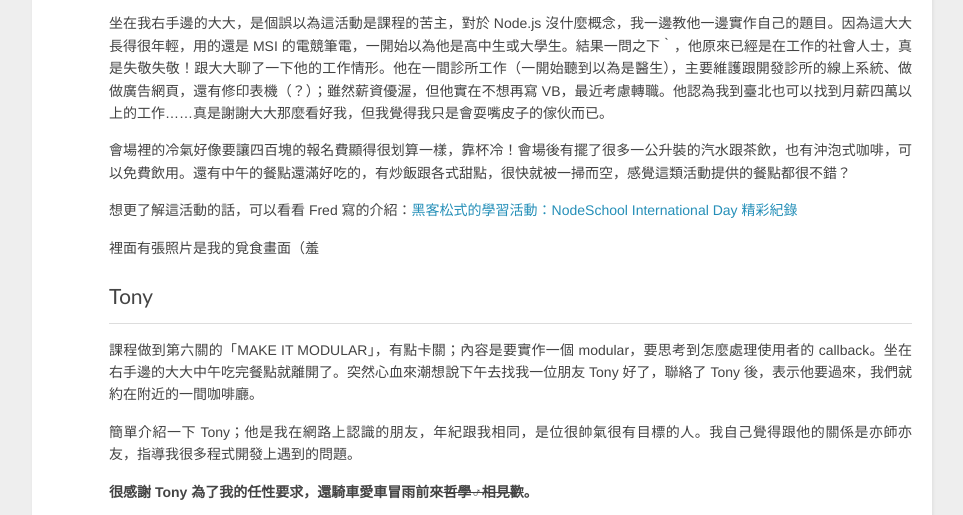
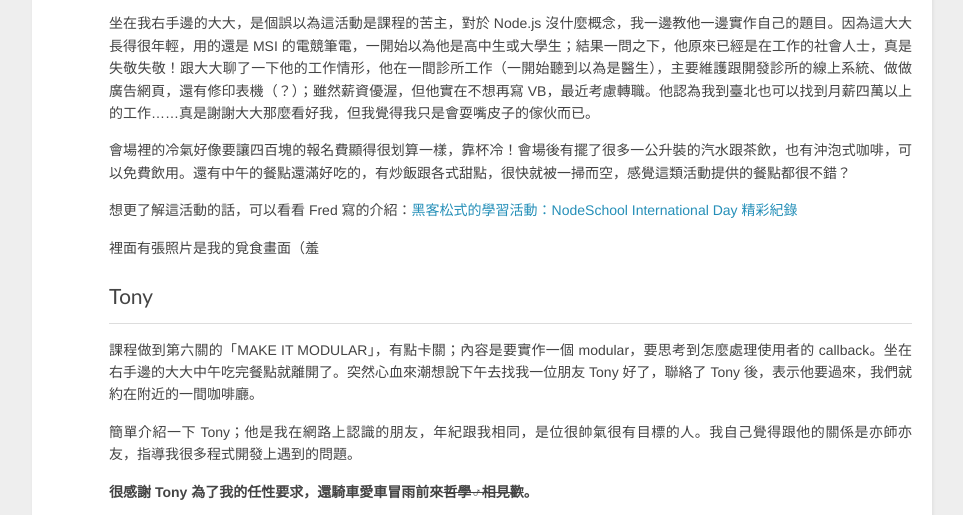
Before and after one commit to otakuG/otakuG.github.io, a plain HTML site: page 2015/05/28/201505-taipei/index.html in a window 1280 px wide. Shown: the part 3048-3563 px from the top of the page, without its empty margins (8-971 px from the left). Drawn offline with nearby package versions, Linux system fonts and the light colour scheme.

Commit message:
Site updated: 2015-05-28 23:34:24

```diff
--- a/2015/05/28/201505-taipei/index.html
+++ b/2015/05/28/201505-taipei/index.html
@@ -83,7 +83,7 @@ Day 1出發那天是星期五，為了配合朋友 BOSS 下班，我搭乘 1310
 <p>這活動很不像過去活動的形式，它不是議程、課程，也不是 Hackathon；是一個大型的程式讀書會，換個說法有 Hackathon 的學習活動。活動沒有講師，教材都在 <a href="http://nodeschool.io/zh-tw/" target="_blank" rel="external">NodeSchool</a> 網站上，透過 npm 去安裝。當遇到問題時可以跟旁邊的大大討論，也可以請教指導員。</p>
 <p>教材好像只有 Node.js 的基礎課程有中文版，其他都是英文的，對我來說有些棘手。課程還滿好玩的，有十三個關卡，關卡說明完整，但對完全新手來說會相當難，對我來說難度適中，有些挑戰性。做完就可以透過他的測試程式測試，驗證過後就會在選單上標示「COMPLETED」。但做到</p>
 <p><img src="/img/20150528/05.jpg" alt="選單畫面"></p>
-<p>坐在我右手邊的大大，是個誤以為這活動是課程的苦主，對於 Node.js 沒什麼概念，我一邊教他一邊實作自己的題目。因為這大大長得很年輕，用的還是 MSI 的電競筆電，一開始以為他是高中生或大學生。結果一問之下‵，他原來已經是在工作的社會人士，真是失敬失敬！跟大大聊了一下他的工作情形。他在一間診所工作（一開始聽到以為是醫生），主要維護跟開發診所的線上系統、做做廣告網頁，還有修印表機（？）；雖然薪資優渥，但他實在不想再寫 VB，最近考慮轉職。他認為我到臺北也可以找到月薪四萬以上的工作……真是謝謝大大那麼看好我，但我覺得我只是會耍嘴皮子的傢伙而已。</p>
+<p>坐在我右手邊的大大，是個誤以為這活動是課程的苦主，對於 Node.js 沒什麼概念，我一邊教他一邊實作自己的題目。因為這大大長得很年輕，用的還是 MSI 的電競筆電，一開始以為他是高中生或大學生；結果一問之下，他原來已經是在工作的社會人士，真是失敬失敬！跟大大聊了一下他的工作情形，他在一間診所工作（一開始聽到以為是醫生），主要維護跟開發診所的線上系統、做做廣告網頁，還有修印表機（？）；雖然薪資優渥，但他實在不想再寫 VB，最近考慮轉職。他認為我到臺北也可以找到月薪四萬以上的工作……真是謝謝大大那麼看好我，但我覺得我只是會耍嘴皮子的傢伙而已。</p>
 <p>會場裡的冷氣好像要讓四百塊的報名費顯得很划算一樣，靠杯冷！會場後有擺了很多一公升裝的汽水跟茶飲，也有沖泡式咖啡，可以免費飲用。還有中午的餐點還滿好吃的，有炒飯跟各式甜點，很快就被一掃而空，感覺這類活動提供的餐點都很不錯？</p>
 <p>想更了解這活動的話，可以看看 Fred 寫的介紹：<a href="http://fred-zone.blogspot.tw/2015/05/nodeschool-international-day.html" target="_blank" rel="external">黑客松式的學習活動：NodeSchool International Day 精彩紀錄</a></p>
 <p>裡面有張照片是我的覓食畫面（羞</p>
```
Also changed, not shown: index.html (+1 -1 lines).
